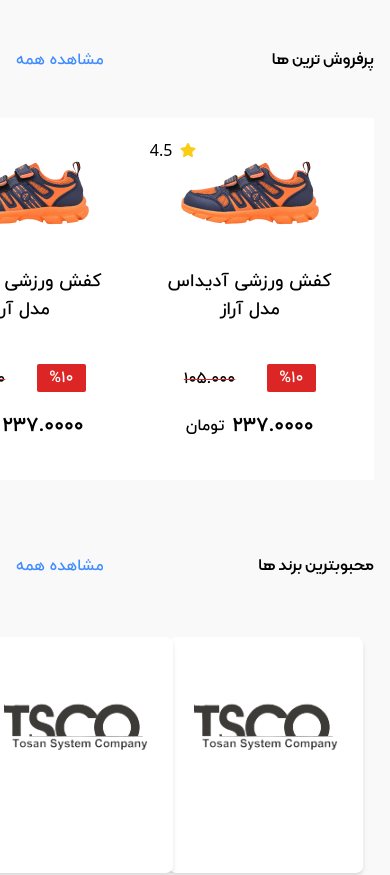
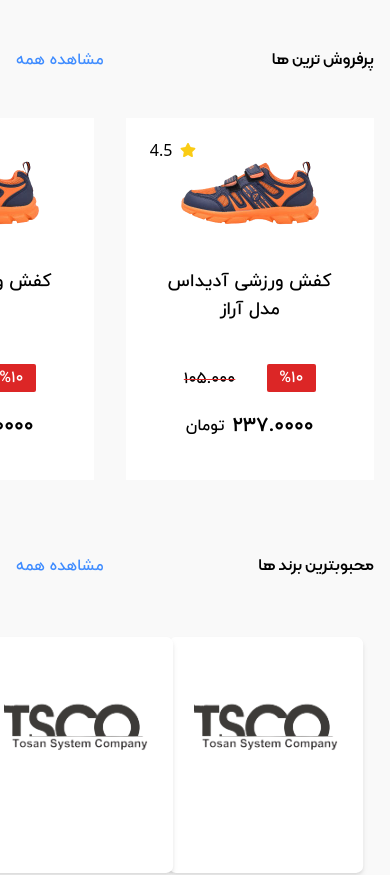
Before and after one commit to Ario-Team/shapino-frontend, a Next.js app: page / in a window 390 px wide. Shown: the part 2110-2985 px from the top of the page. Built offline with nearby package versions, Linux system fonts and the light colour scheme.

Commit message:
Fixed the breakpoints

```diff
--- a/components/BaseSlider.jsx
+++ b/components/BaseSlider.jsx
@@ -31,7 +31,7 @@
             : {
                 1: {
                   slidesPerView: 2,
-                  spaceBetween: 80,
+                  spaceBetween: 180,
                   style: {
                     overflowX: "visible",
                   },
```
